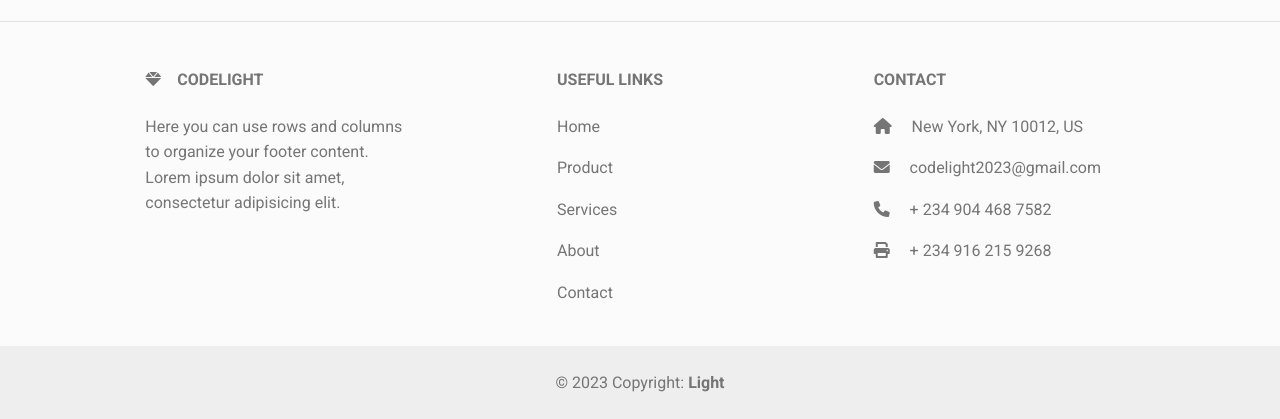
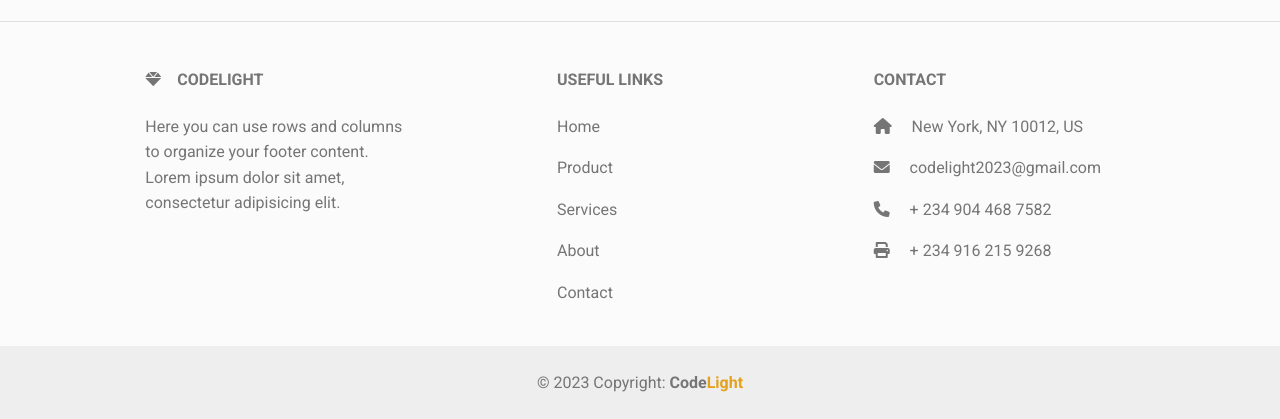
Before and after one commit to KRIDENT/test, a plain HTML site: page index.html in a window 1280 px wide. Shown: the part 2060-2479 px from the top of the page. Drawn offline with nearby package versions, Linux system fonts and the light colour scheme.

Commit message:
Update index.html

```diff
--- a/index.html
+++ b/index.html
@@ -340,7 +340,7 @@
             <!-- Copyright -->
             <div class="text-center p-4" style="background-color: rgba(0, 0, 0, 0.05);">
             © 2023 Copyright:
-            <a class="text-reset fw-bold" href="https://www.instagram.com/codelight2023/Code<span class="text-warning">Light</span></a>
+            <a class="text-reset fw-bold" href="https://www.instagram.com/codelight2023/">Code<span class="text-warning">Light</span></a>
             </div>
             <!-- Copyright -->
         </footer>
```
